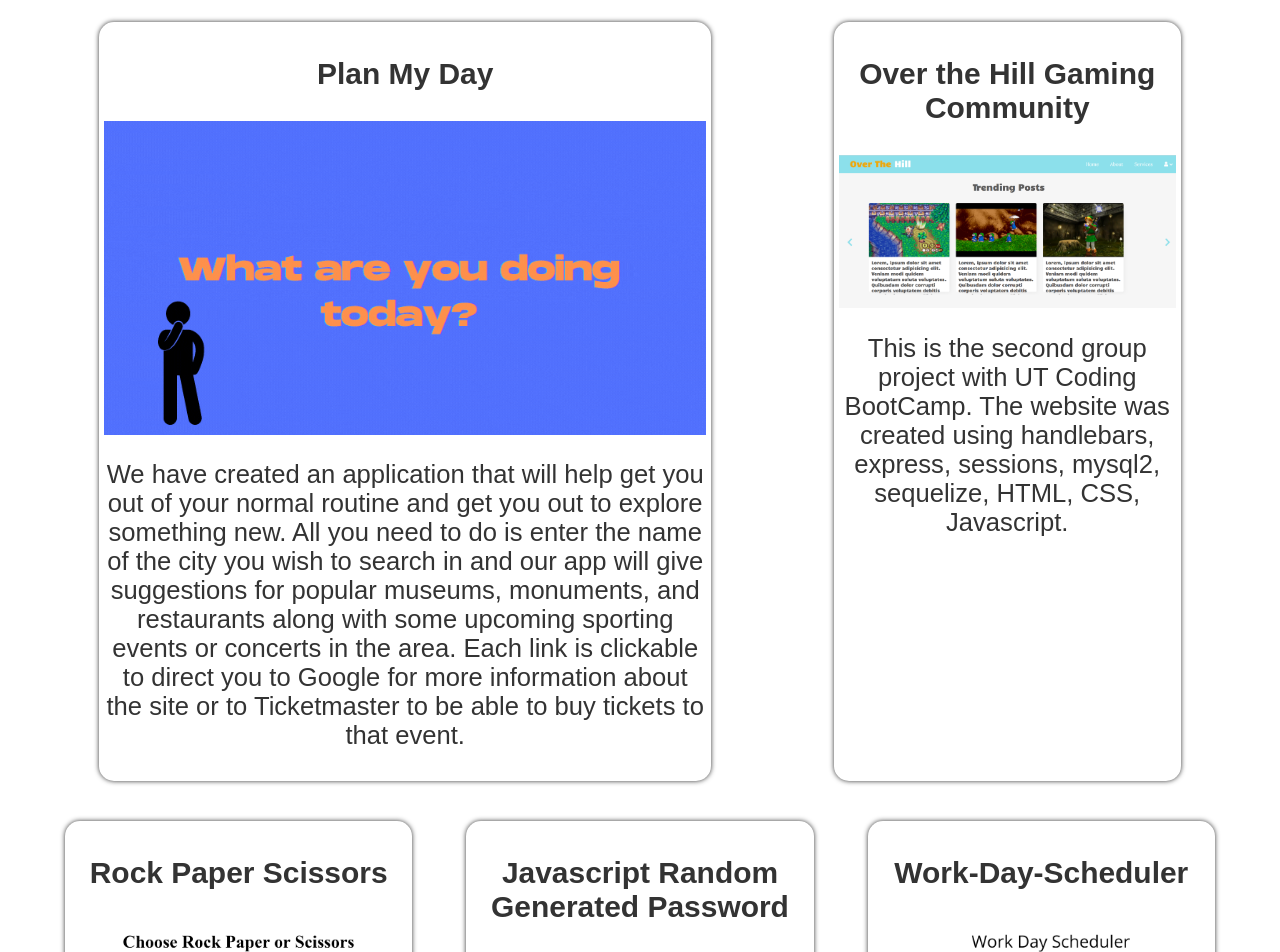
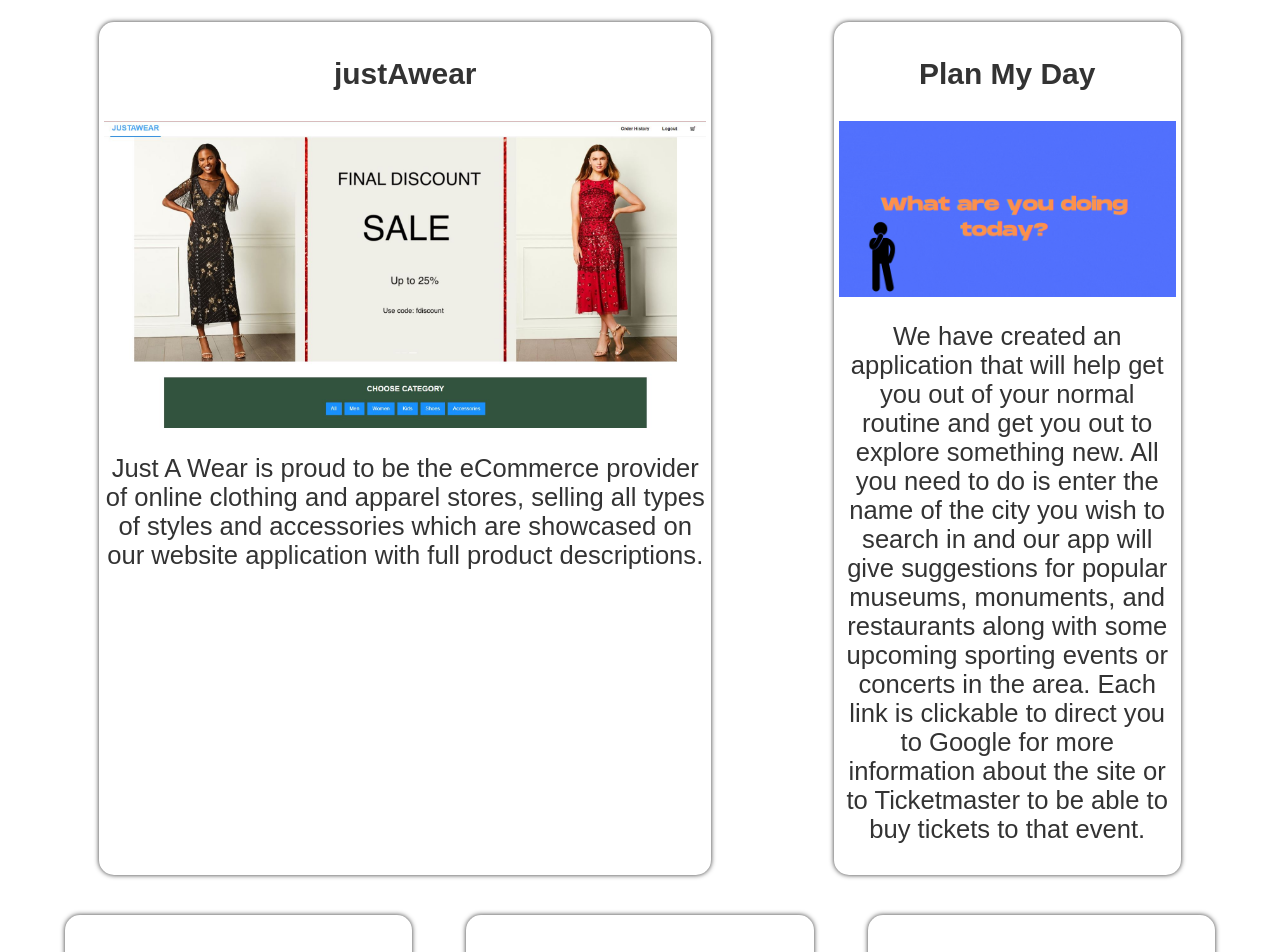
Before and after one commit to Jwbranch4/React-Portfolio, a React (Create React App) app: page /projects in a window 1280 px wide. Shown: the part 260-1212 px from the top of the page. Built offline with nearby package versions, Linux system fonts and the light colour scheme.

Commit message:
updated projects

```diff
--- a/src/components/Project/index.js
+++ b/src/components/Project/index.js
@@ -1,7 +1,6 @@
 import React from "react";
 import hero from "../../assets/images/Hero Plan my day.gif";
-import hill from "../../assets/images/OverTheHill.png";
-import rps from "../../assets/images/rps.png";
+import justawear from "../../assets/images/JW-1.JPG";
 import password from "../../assets/images/Password-Generator.png";
 import work from "../../assets/images/work-day-scheduler.png";
 import run from "../../assets/images/runBuddyScreenshot.png";
@@ -13,6 +12,18 @@ function Project() {
       <h2>Projects</h2>
       <section className="cards">
         <article className="card firstCard">
+          <h3>justAwear</h3>
+          <a href="https://justawear-mern.herokuapp.com/" target="_blank">
+            <img src={justawear} alt="landing page of justAwear website" />
+          </a>
+          <p>
+            Just A Wear is proud to be the eCommerce provider of online clothing
+            and apparel stores, selling all types of styles and accessories
+            which are showcased on our website application with full product
+            descriptions.
+          </p>
+        </article>
+        <article className="card">
           <h3>Plan My Day</h3>
           <a href="https://rmartin1985.github.io/plan-my-day/" target="_blank">
             <img src={hero} alt="plan my day main logo" />
@@ -27,27 +38,6 @@ function Project() {
             information about the site or to Ticketmaster to be able to buy
             tickets to that event.
           </p>
-        </article>
-
-        <article className="card">
-          <h3>Over the Hill Gaming Community</h3>
-          <a
-            href=" https://evening-chamber-18092.herokuapp.com/"
-            target="_blank"
-          >
-            <img src={hill} alt="screen shot of Over The Hill website" />
-          </a>
-          <p>
-            This is the second group project with UT Coding BootCamp. The
-            website was created using handlebars, express, sessions, mysql2,
-            sequelize, HTML, CSS, Javascript.
-          </p>
-        </article>
-
-        <article className="card">
-          <h3>Rock Paper Scissors</h3>
-          <img src={rps} alt="screenshot of rock paper scissors website" />
-          <p>Place holder for Rock Paper Scissors javascript game</p>
         </article>
 
         <article className="card">
```
Also changed, not shown: src/assets/images/JW-1.JPG (added).
